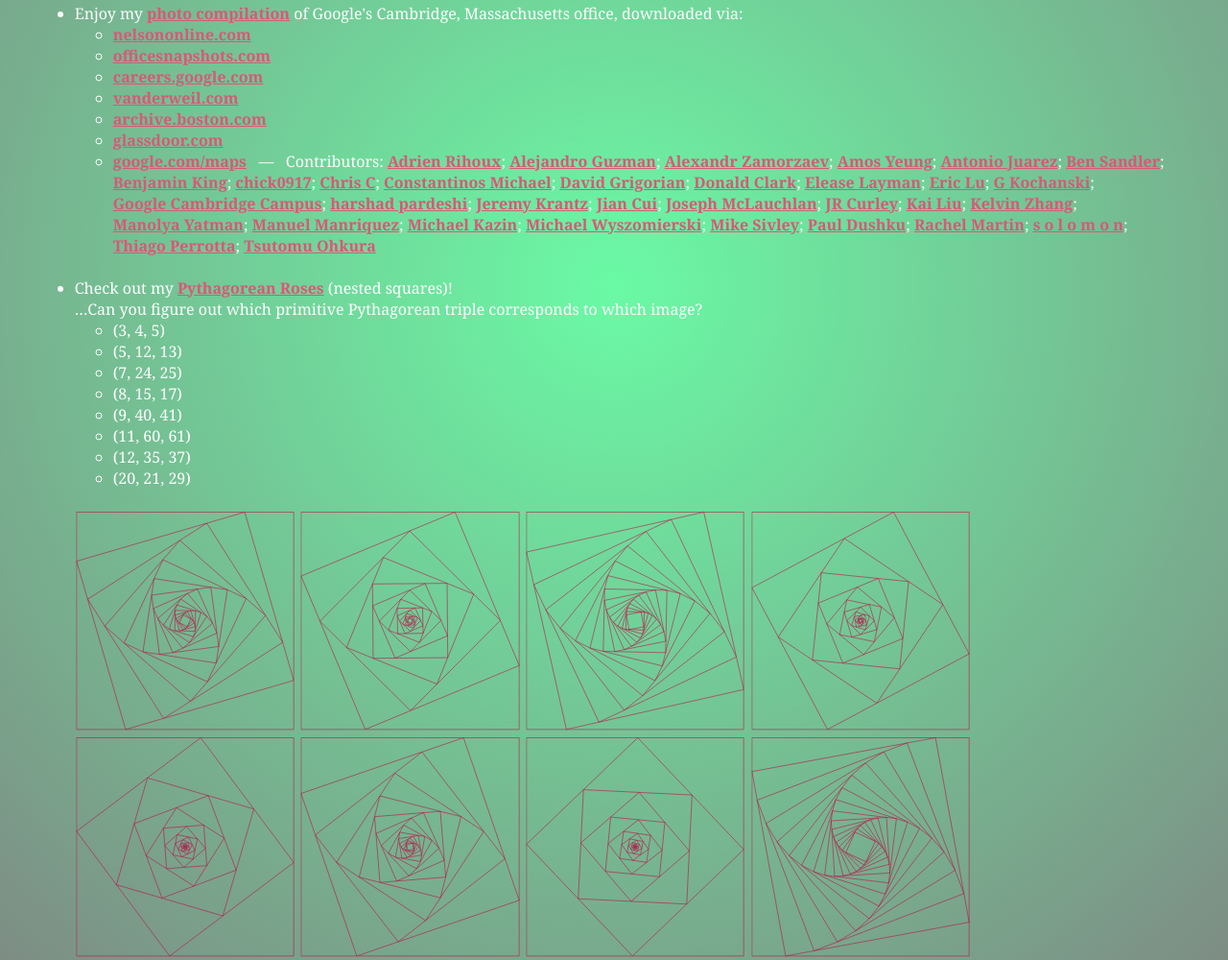
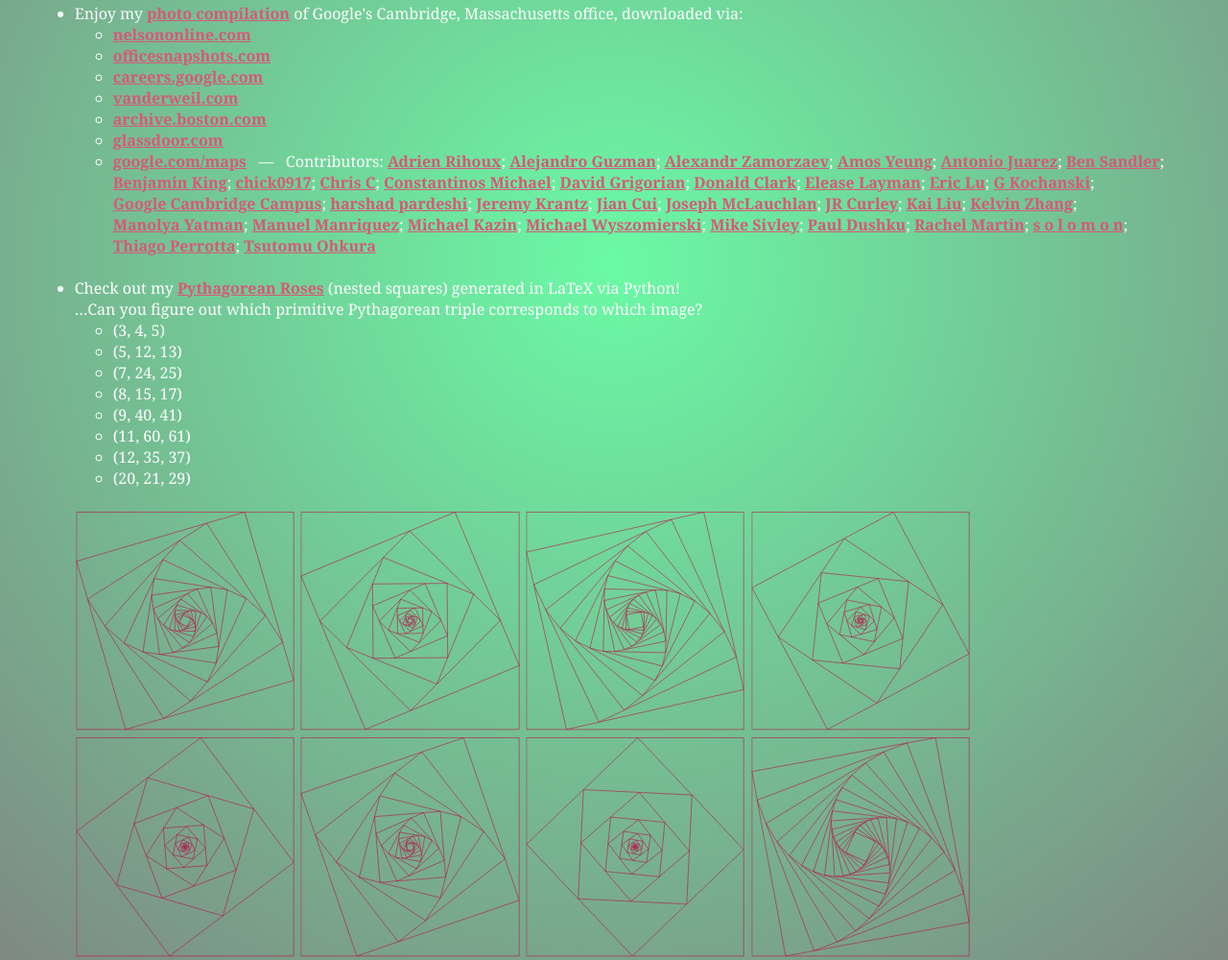
Before and after one commit to pythagoraskitty/pythagoraskitty.github.io, a plain HTML site: page index.html in a window 1280 px wide. Shown: the part 547-1547 px from the top of the page at 96% size. Drawn offline with Linux system fonts and the light colour scheme.

Commit message:
word revision

```diff
--- a/index.html
+++ b/index.html
@@ -121,7 +121,7 @@ a {
 	     </li>
 	     <br>
 
-            <li>Check out my <a href="https://github.com/pythagoraskitty/roses" target="_top">Pythagorean Roses</a> (nested squares)!
+            <li>Check out my <a href="https://github.com/pythagoraskitty/roses" target="_top">Pythagorean Roses</a> (nested squares) generated in LaTeX via Python!
                 <br> &hellip;Can you figure out which primitive Pythagorean triple corresponds to which image?
                 <ul>
                 	<li> (3, 4, 5) </li>
@@ -146,8 +146,6 @@ a {
    	     <img src="/images/pythrose11+60-n16-s3-purple.svg"/>
 
    	     <br>
-   	     <br>(roses generated in LaTeX via Python)
-   	     <br>
     	     <br>
 
              <li>Watch for more coming soon&hellip;</li>
```
